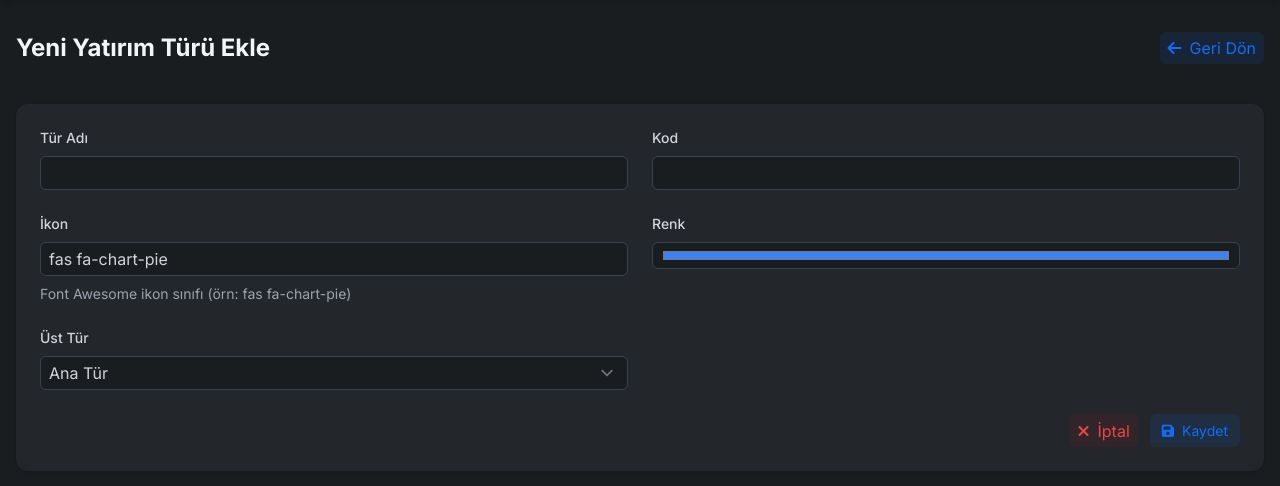
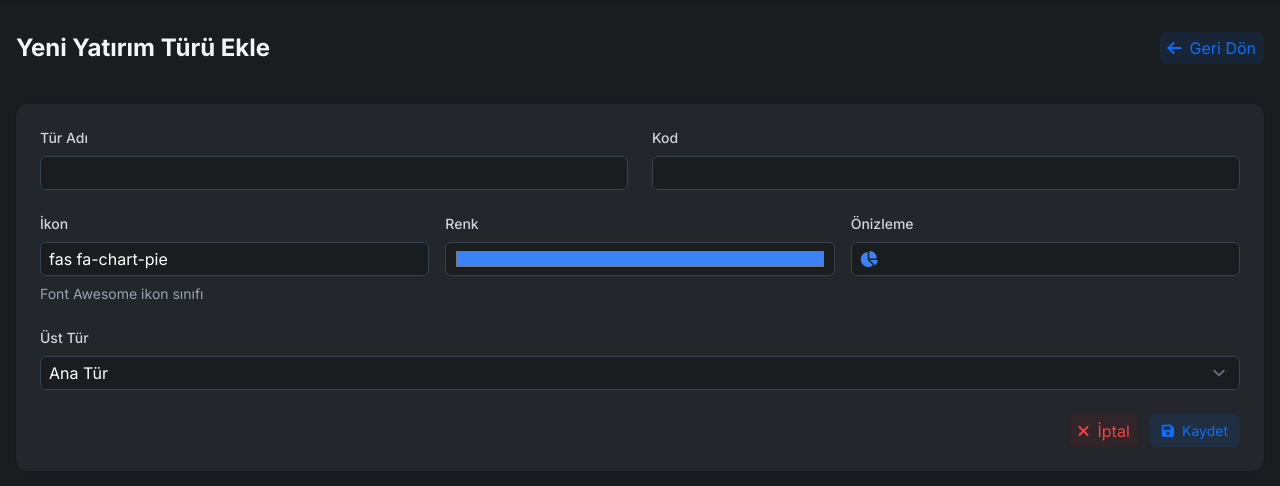
Before and after one commit to ZekeriyaAY/track-finance, a Flask app: page /investment-types/add in a window 1280 px wide. Shown: the part 64-550 px from the top of the page. Run offline with Flask 3, Linux system fonts and the light colour scheme; data that the repository does not hold is empty; some libraries are stand-ins or nearby versions.

Commit message:
style: Yatırım türleri form sayfası düzenlendi - İkon, renk ve önizleme alanları yan yana getirildi

```diff
--- a/templates/investment_types/form.html
+++ b/templates/investment_types/form.html
@@ -17,28 +17,52 @@
       <div class="grid grid-cols-1 md:grid-cols-2 gap-6">
         <div class="space-y-2">
           <label for="name" class="block text-sm font-medium text-gray-300">Tür Adı</label>
-          <input type="text" id="name" name="name" value="{{ type.name if type else '' }}" required class="w-full px-2 py-1 bg-darkbg border border-gray-700 rounded-md text-gray-300 focus:outline-none focus:ring-2 focus:ring-primary focus:border-transparent">
+          <input type="text" id="name" name="name" value="{{ type.name if type else '' }}" required
+                 class="w-full px-2 py-1 bg-darkbg border border-gray-700 rounded-md text-white focus:outline-none focus:ring-2 focus:ring-primary/50 focus:border-primary"
+                 oninput="updateIconPreview()">
         </div>
 
         <div class="space-y-2">
           <label for="code" class="block text-sm font-medium text-gray-300">Kod</label>
-          <input type="text" id="code" name="code" value="{{ type.code if type else '' }}" required class="w-full px-2 py-1 bg-darkbg border border-gray-700 rounded-md text-gray-300 focus:outline-none focus:ring-2 focus:ring-primary focus:border-transparent">
+          <input type="text" id="code" name="code" value="{{ type.code if type else '' }}" required
+                 class="w-full px-2 py-1 bg-darkbg border border-gray-700 rounded-md text-white focus:outline-none focus:ring-2 focus:ring-primary/50 focus:border-primary">
         </div>
 
+        <div class="space-y-2 md:col-span-2">
+          <div class="grid grid-cols-1 md:grid-cols-3 gap-4">
             <div class="space-y-2">
               <label for="icon" class="block text-sm font-medium text-gray-300">İkon</label>
-          <input type="text" id="icon" name="icon" value="{{ type.icon if type else 'fas fa-chart-pie' }}" class="w-full px-2 py-1 bg-darkbg border border-gray-700 rounded-md text-gray-300 focus:outline-none focus:ring-2 focus:ring-primary focus:border-transparent">
-          <p class="text-sm text-gray-400">Font Awesome ikon sınıfı (örn: fas fa-chart-pie)</p>
+              <input type="text" id="icon" name="icon" value="{{ type.icon if type else 'fas fa-chart-pie' }}"
+                     class="w-full px-2 py-1 bg-darkbg border border-gray-700 rounded-md text-white focus:outline-none focus:ring-2 focus:ring-primary/50 focus:border-primary"
+                     oninput="updateIconPreview()">
+              <p class="text-sm text-gray-400">Font Awesome ikon sınıfı</p>
             </div>
 
             <div class="space-y-2">
               <label for="color" class="block text-sm font-medium text-gray-300">Renk</label>
-          <input type="color" id="color" name="color" value="{{ type.color if type else '#3B82F6' }}" class="w-full px-2 py-1 bg-darkbg border border-gray-700 rounded-md text-gray-300 focus:outline-none focus:ring-2 focus:ring-primary focus:border-transparent">
+              <div class="h-[34px]">
+                <input type="color" id="color" name="color" value="{{ type.color if type else '#3B82F6' }}"
+                       class="w-full h-full px-2 py-1 bg-darkbg border border-gray-700 rounded-md text-white focus:outline-none focus:ring-2 focus:ring-primary/50 focus:border-primary"
+                       oninput="updateIconPreview()">
+              </div>
             </div>
 
             <div class="space-y-2">
+              <label class="block text-sm font-medium text-gray-300">Önizleme</label>
+              <div class="p-2 bg-darkbg border border-gray-700 rounded-md h-[34px] flex items-center">
+                <div class="flex items-center gap-2">
+                  <i id="iconPreview" class="{{ type.icon if type else 'fas fa-chart-pie' }}" style="color: {{ type.color if type else '#3B82F6' }}"></i>
+                  <span class="text-sm text-gray-300" id="iconPreviewText">{{ type.name if type else '' }}</span>
+                </div>
+              </div>
+            </div>
+          </div>
+        </div>
+
+        <div class="space-y-2 md:col-span-2">
           <label for="parent_id" class="block text-sm font-medium text-gray-300">Üst Tür</label>
-          <select id="parent_id" name="parent_id" class="w-full px-2 py-1 bg-darkbg border border-gray-700 rounded-md text-gray-300 focus:outline-none focus:ring-2 focus:ring-primary focus:border-transparent">
+          <select id="parent_id" name="parent_id"
+                  class="w-full px-2 py-1 bg-darkbg border border-gray-700 rounded-md text-white focus:outline-none focus:ring-2 focus:ring-primary/50 focus:border-primary">
             <option value="">Ana Tür</option>
             {% for parent in types %}
               {% if not parent.parent_id and (not type or parent.id != type.id) %}
@@ -62,4 +86,18 @@
     </form>
   </div>
 </div>
+
+<script>
+function updateIconPreview() {
+  const iconInput = document.getElementById('icon');
+  const colorInput = document.getElementById('color');
+  const nameInput = document.getElementById('name');
+  const iconPreview = document.getElementById('iconPreview');
+  const iconPreviewText = document.getElementById('iconPreviewText');
+
+  iconPreview.className = iconInput.value;
+  iconPreview.style.color = colorInput.value;
+  iconPreviewText.textContent = nameInput.value;
+}
+</script>
 {% endblock %}
```
Lines whose indentation alone changed are shown as unchanged.
